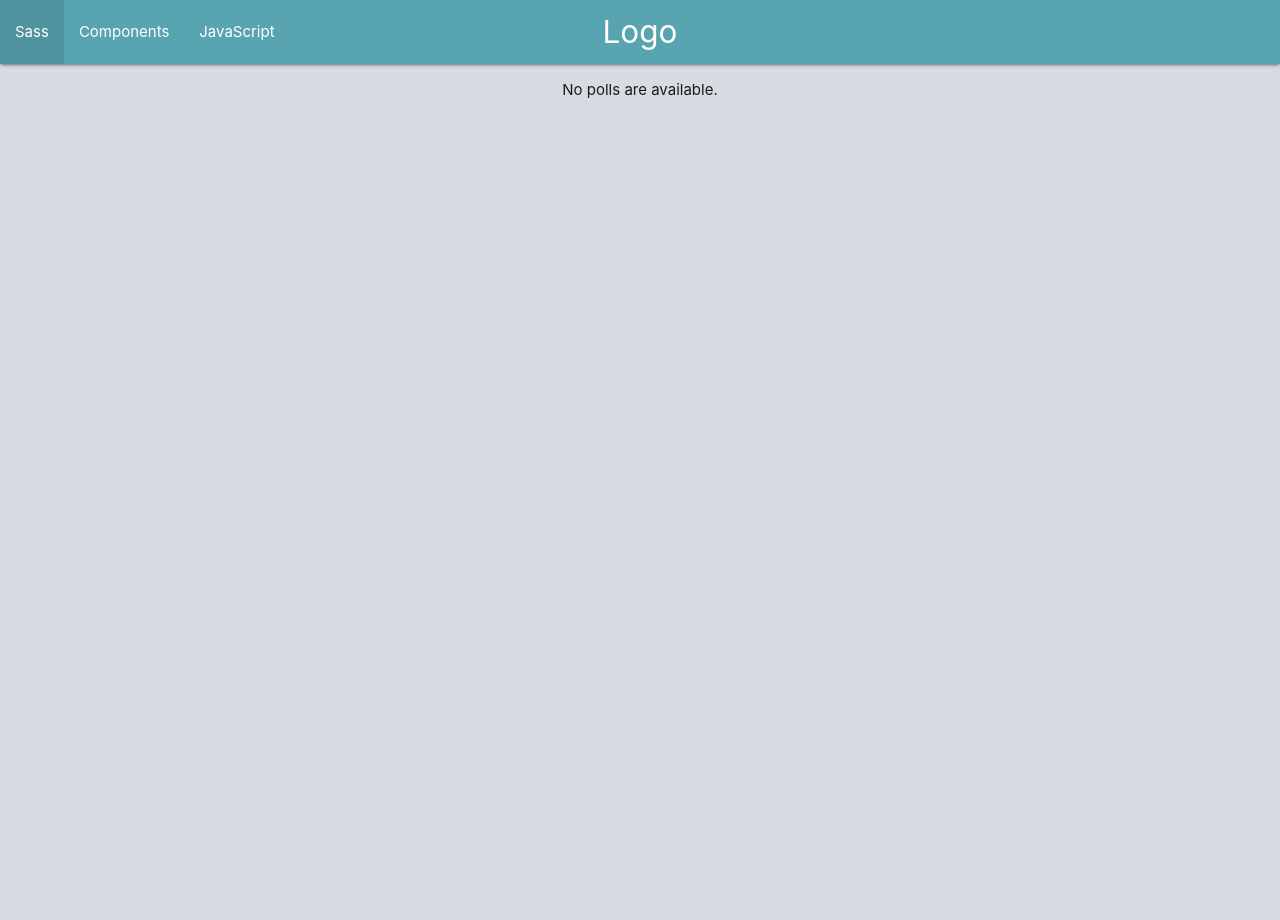
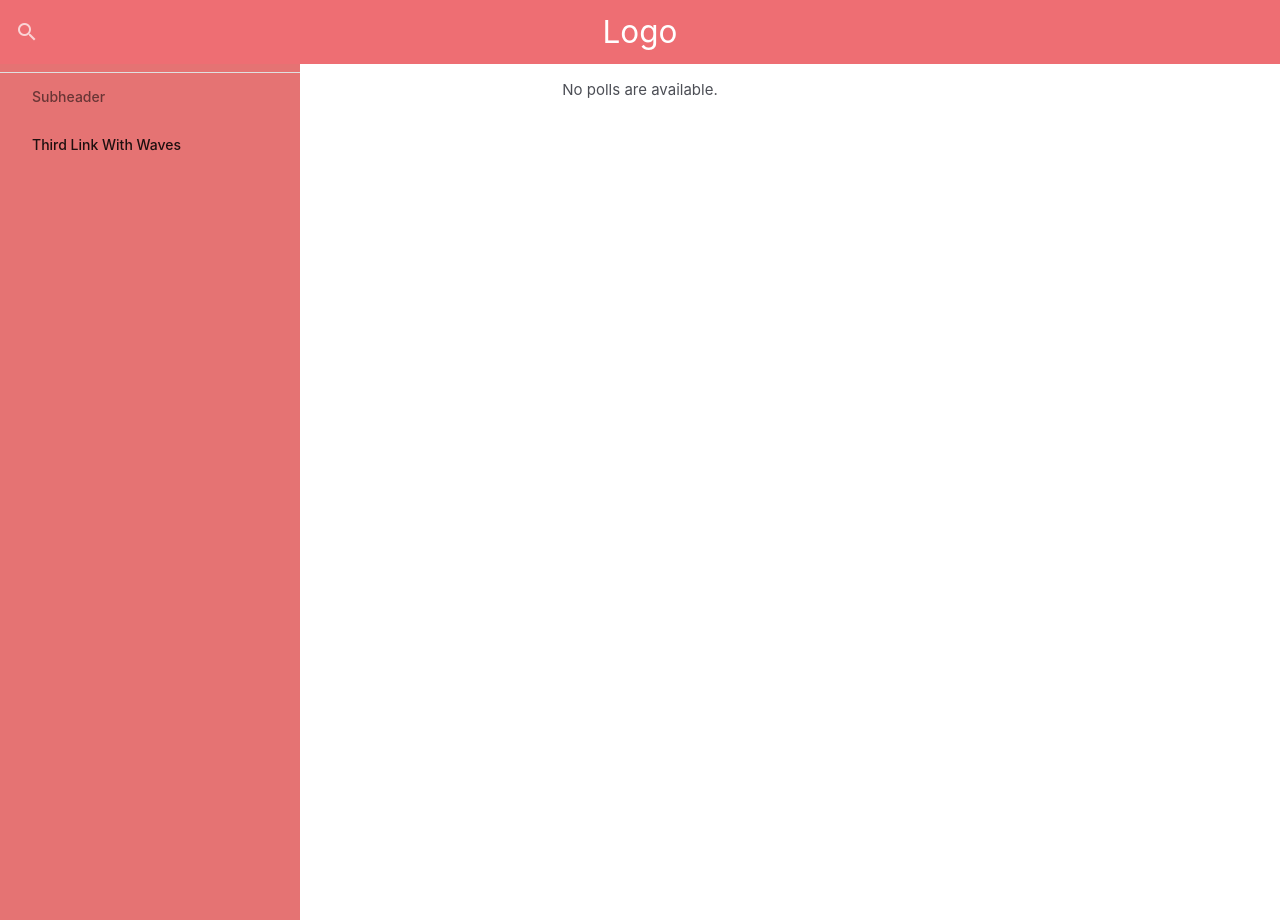
Before and after one commit to lamaprogramer/MinecraftItemDatabaseUI, a Django app: template src/polls/templates/item/index.html in a window 1280 px wide. Run offline with Django 4.2, Linux system fonts and the light colour scheme; the template is opened without the code that fills it, so the values that code supplies are empty.

Commit message:
Color changes
added side nav

```diff
--- a/src/polls/static/main.css
+++ b/src/polls/static/main.css
@@ -1,21 +1,36 @@
 body {
-    background-color: #D8DBE2;
-    color: #1B1B1E;
+    /* background-color: #D6E1FF; */
+    color: #4C4E55;
 }
 
 .nav-wrapper {
-    background-color: #58A4B0;
+    /* background-color: #3D60FF; */
+    color: #D6E1FF;
+}
+
+#search {
+    /* background-color: #FFCF3C; */
+}
+
+nav {
+    box-shadow: none;
+}
+
+.sidenav {
+    /* background-color: #3D60FF !important; */
+    color: #D6E1FF;
+    box-shadow: none;
 }
 
 .data-card {
     max-width: 60vw;
     height: 75vh;
 
-    background-color: #A9BCD0;
+    /* background-color: #59BAFF; */
     margin: 5% 5% 5% 5%;
 
     border-style: solid;
-    border-color: #1B1B1E;
+    border-color: #4C4E55;
     border-radius: 50px;
 
     overflow: scroll;
--- a/src/polls/templates/biome/index.html
+++ b/src/polls/templates/biome/index.html
@@ -2,7 +2,7 @@
 
 {% block content-center %}
     {% if data %}
-        <div class="data-card left-align">
+        <div class="data-card left-align red lighten-4">
             <h2 class="data-card-head">{{data.displayName}}</h2>
             <div class="divider"></div>
             <h4 class="data-card-property">Id: {{data.id}}</h4>
--- a/src/polls/templates/block/index.html
+++ b/src/polls/templates/block/index.html
@@ -2,7 +2,7 @@
 
 {% block content-center %}
     {% if data %}
-        <div class="data-card left-align">
+        <div class="data-card left-align red lighten-4">
             <h2 class="data-card-head">{{data.displayName}}</h2>
             <div class="divider"></div>
             <h4 class="data-card-property">Id: {{data.id}}</h4>
--- a/src/polls/templates/effect/index.html
+++ b/src/polls/templates/effect/index.html
@@ -2,7 +2,7 @@
 
 {% block content-center %}
     {% if data %}
-        <div class="data-card left-align">
+        <div class="data-card left-align red lighten-4">
             <h2 class="data-card-head">{{data.displayName}}</h2>
             <div class="divider"></div>
             <h4 class="data-card-property">Id: {{data.id}}</h4>
--- a/src/polls/templates/item/index.html
+++ b/src/polls/templates/item/index.html
@@ -2,7 +2,7 @@
 
 {% block content-center %}
     {% if data %}
-        <div class="data-card left-align">
+        <div class="data-card left-align red lighten-4">
             <h2 class="data-card-head">{{data.displayName}}</h2>
             <div class="divider"></div>
             <h4 class="data-card-property">Id: {{data.id}}</h4>
--- a/src/polls/templates/root.html
+++ b/src/polls/templates/root.html
@@ -21,12 +21,30 @@
                 </div>
             </nav>
         </div>
+
+        <ul class="test sidenav sidenav-fixed red lighten-2">
+            <nav id="search">
+                <div class="nav-wrapper">
+                  <form>
+                    <div class="input-field">
+                      <input id="search" type="search" required>
+                      <label class="label-icon" for="search"><i class="material-icons">search</i></label>
+                      <i class="material-icons">close</i>
+                    </div>
+                  </form>
+                </div>
+              </nav>
+            <li><div class="divider"></div></li>
+            <li><a class="subheader">Subheader</a></li>
+            <li><a class="waves-effect" href="#!">Third Link With Waves</a></li>
+        </ul>
+        <div class="container">
             <div class="row">
-            <div class="col s3 side center">
+                <div class="col l3 m1 s0 center">
                     {% block content-left %}
                     {% endblock %}
                 </div>
-            <div class="col s6 center">
+                <div class="col l6 m10 s12 center">
                     {% block content-center %}
 
                     {% endblock %}
@@ -35,10 +53,11 @@
                         {% endblock %}
                     </ul>
                 </div>
-            <div class="col s3">
+                <div class="col l3 m1 s0">
                     {% block content-right %}
                     {% endblock %}
                 </div>
             </div>
+        </div>
     </body>
 </html>
```
Also changed, not shown: src/polls/views.py (+6 -5 lines). Lines whose indentation alone changed are shown as unchanged.
